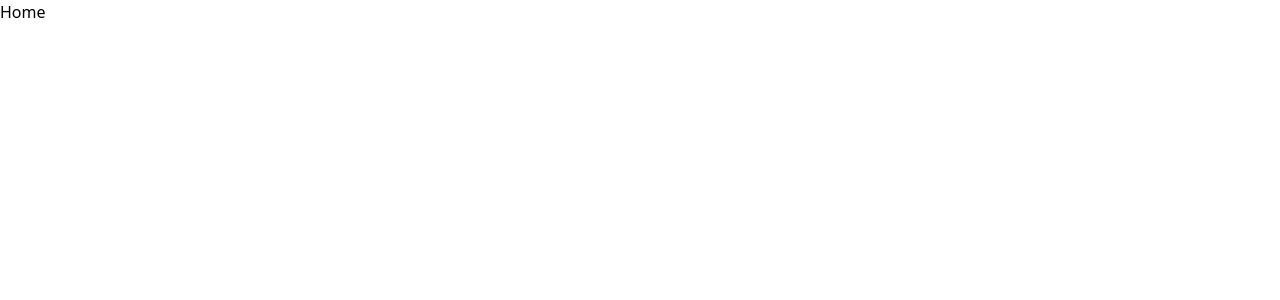
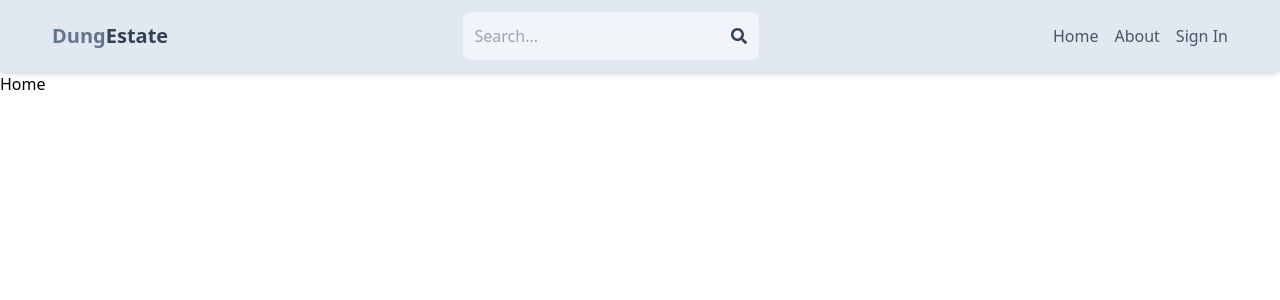
Before and after one commit to nminhdung/estate-client, a React (Vite) app: page / in a window 1280 px wide. Shown: the top 300 px of the page. Built offline with nearby package versions, Linux system fonts and the light colour scheme.

Commit message:
create header ui

```diff
--- a/package.json
+++ b/package.json
@@ -12,6 +12,7 @@
   "dependencies": {
     "react": "^18.2.0",
     "react-dom": "^18.2.0",
+    "react-icons": "^4.12.0",
     "react-router-dom": "^6.21.0"
   },
   "devDependencies": {
--- a/src/App.jsx
+++ b/src/App.jsx
@@ -1,5 +1,6 @@
 import { useState } from 'react';
 import { BrowserRouter, Routes, Route } from 'react-router-dom';
+import Header from './components/Header';
 import About from './pages/About';
 import Home from './pages/Home';
 import Profile from './pages/Profile';
@@ -10,6 +11,7 @@
 function App() {
   return (
     <BrowserRouter>
+      <Header/>
       <Routes>
         <Route path='/' element={<Home/>}/>
         <Route path='/sign-in' element={<SignIn/>}/>
--- /dev/null
+++ b/src/components/Header.jsx
@@ -0,0 +1,38 @@
+import React from 'react';
+import { FaSearch } from 'react-icons/fa';
+import { Link } from 'react-router-dom';
+const Header = () => {
+  return (
+    <div className="bg-slate-200 shadow-md">
+      <div className="flex justify-between items-center max-w-[1200px] mx-auto p-3">
+        <Link to="/">
+          <h1 className="font-bold text-sm sm:text-xl flex flex-wrap">
+            <span className="text-slate-500">Dung</span>
+            <span className="text-slate-700">Estate</span>
+          </h1>
+        </Link>
+        <form className="bg-slate-100 p-3 rounded-lg flex items-center">
+          <input
+            type="text"
+            placeholder="Search..."
+            className="bg-transparent focus:outline-none w-24 sm:w-64"
+          />
+          <FaSearch className="text-slate-700" />
+        </form>
+        <ul className="flex gap-4">
+          <Link to="/">
+            <li className="hidden sm:inline text-slate-600 hover:underline cursor-pointer">Home</li>
+          </Link>
+          <Link to="/about">
+            <li className=" text-slate-600 hover:underline cursor-pointer">About</li>
+          </Link>
+          <Link to="/sign-in">
+            <li className=" text-slate-600 hover:underline cursor-pointer">Sign In</li>
+          </Link>
+        </ul>
+      </div>
+    </div>
+  );
+};
+
+export default Header;
```
Also changed, not shown: 1 other file (tests, documents, lock files or other folders).
